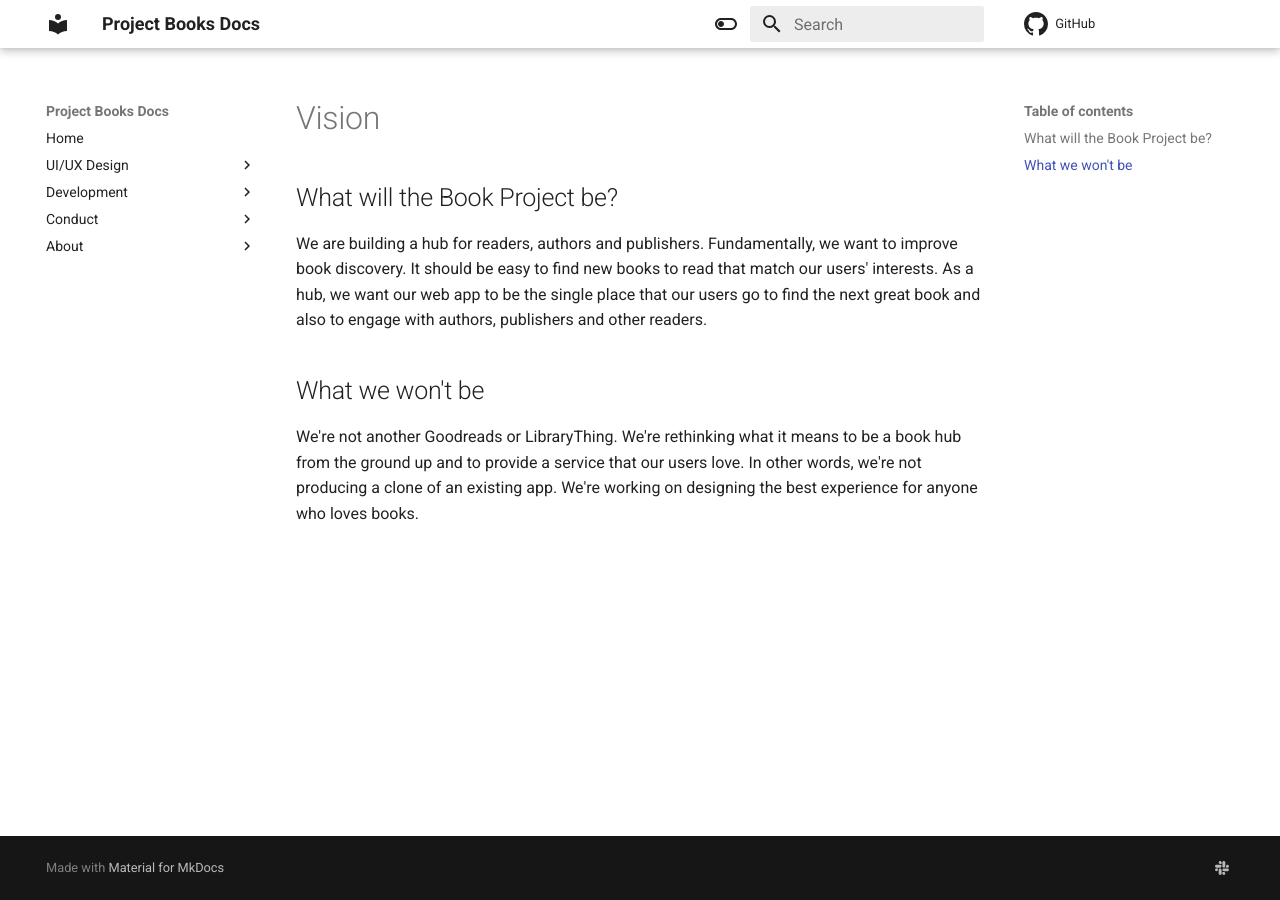
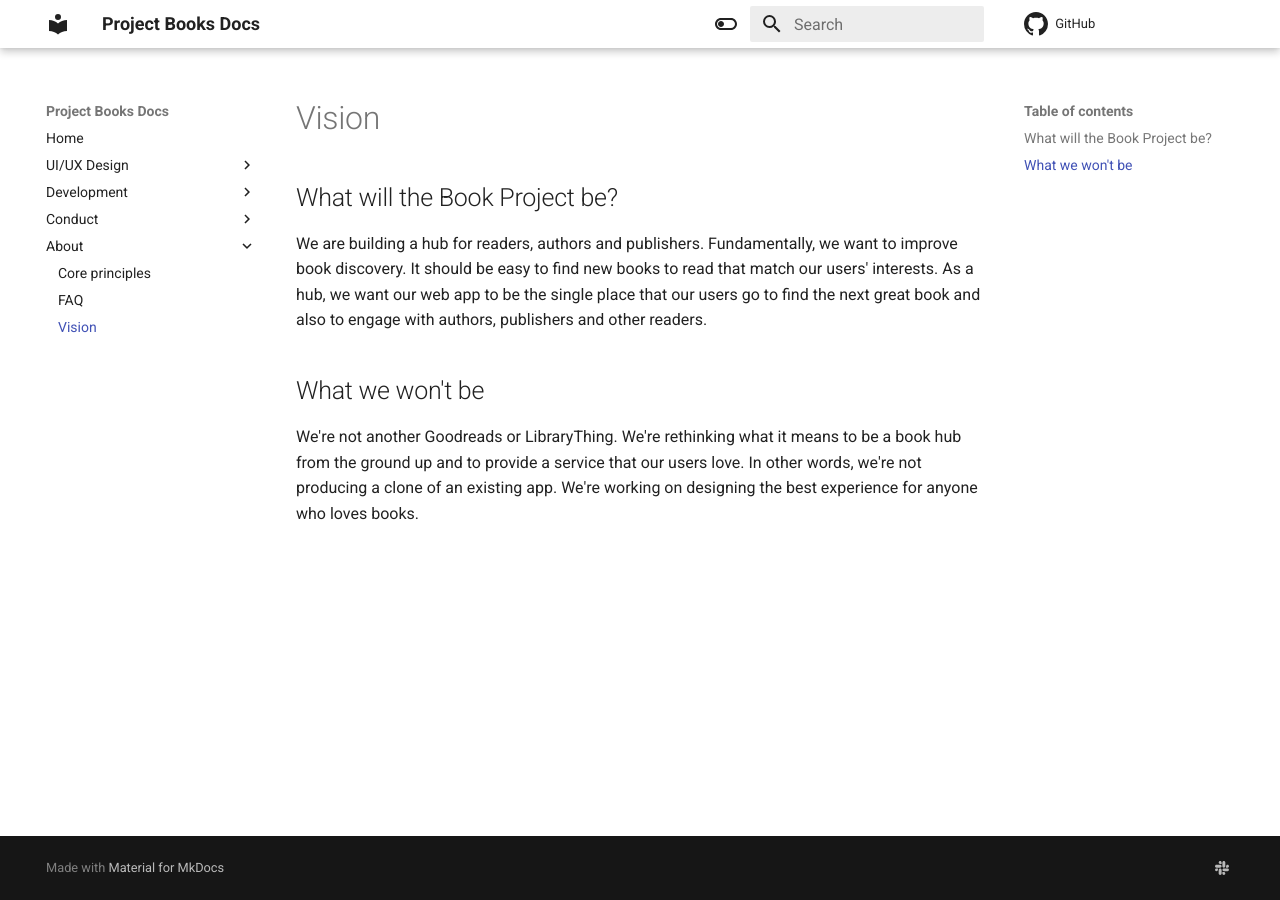
Before and after one commit to Project-Books/project-books.github.io, an MkDocs documentation site: the page built from docs/about/vision.md, in a window 1280 px wide. Built offline with MkDocs 1.6.1 and Material for MkDocs 9.7.7, drawn with Linux system fonts in a browser that asks for light colours; part of the change alters nothing that is shown.

Commit message:
Fix links in about section nav bar

```diff
--- a/mkdocs.yml
+++ b/mkdocs.yml
@@ -26,9 +26,9 @@ nav:
           - Code of Conduct: conduct/code-of-conduct.md
           - Code of conduct resolutions: conduct/code-of-conduct-resolutions.md
   - About:
-        - Core principles: core-principles.md
-        - FAQ: faq.md
-        - Vision: vision.md
+        - Core principles: about/core-principles.md
+        - FAQ: about/faq.md
+        - Vision: about/vision.md
 
 theme:
         name: material
```
Also changed, not shown: docs/about/core-principles.md (renamed from docs/core-principles.md).
